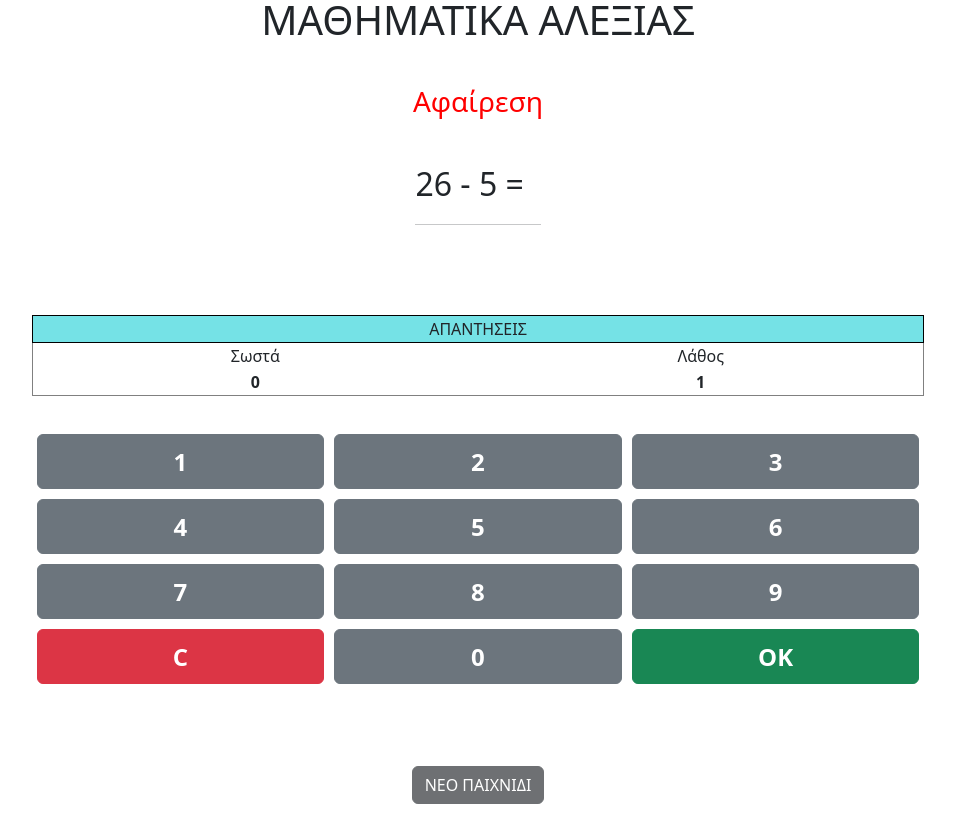
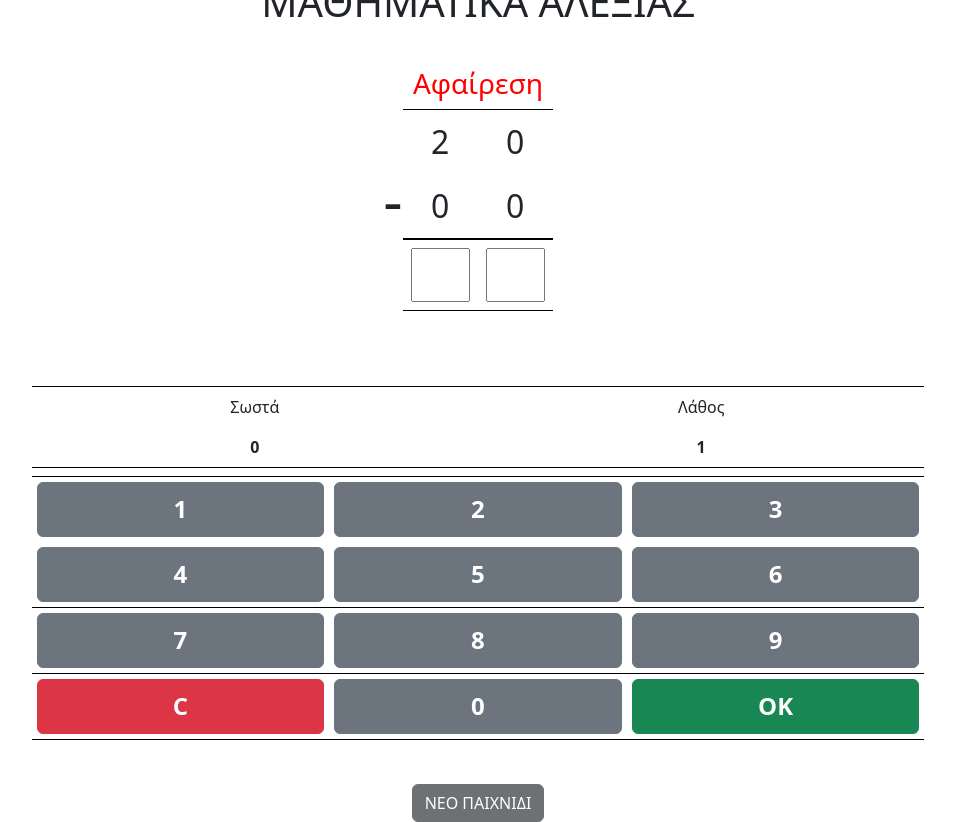
Before and after one commit to vanias78/Alexia-Math, a plain HTML site: page index.html in a window 1280 px wide. Both pictures are taken after a click on the button "ΟΚ". Shown: the whole page, without its empty margins (162-1117 px from the left). Drawn offline with nearby package versions, Linux system fonts and the light colour scheme.

Commit message:
2 num +-

```diff
--- a/index.html
+++ b/index.html
@@ -25,6 +25,54 @@
         }
     </style>
 
+    <style>
+        /* Style the math-container */
+        .math-container {
+            display: flex;
+            align-items: center;
+        }
+
+        /* Style the table */
+        table {
+            border-collapse: separate;
+            border-spacing: 0;
+            width: 150px;
+        }
+
+        /* Style the table cells */
+        td {
+            border-top: 1px solid black;
+            border-bottom: 1px solid black;
+            border-left: none;
+            border-right: none;
+            text-align: center;
+            padding: 8px;
+        }
+
+        /* Remove bottom border from the first row */
+        tr:first-child td {
+            border-bottom: none;
+        }
+
+        /* Remove top border from the second row */
+        tr:nth-child(2) td {
+            border-top: none;
+        }
+
+        /* Style the input fields */
+        input {
+            width: 100%;
+            box-sizing: border-box;
+            text-align: center;
+
+        }
+    </style>
+
+
+
+
+
+
 
 
     <div class="container text-center">
@@ -35,24 +83,53 @@
         <h3 id="math_type" style="color: red;">&nbsp;</h3>
 
 
-        <hr>
 
-        <div style="font-size:xx-large">
-            <span id="num1">&nbsp;</span> <span id="operator">&nbsp;</span> <span id="num2">&nbsp;</span> = <span
-                id="result" contenteditable="true">&nbsp;</span>
-            <hr>
-            <h3 id="wordresult" style="color:blue;">&nbsp;</h3>
+        <div class="math-container" style="padding-right: 20px;">
+            <!-- Span element -->
+            <span id="operator" style="font-size: 60px;padding-bottom: 20px;">+</span>
+
+
+
+            <div style="font-size:xx-large">
+
+                <table>
+                    <!-- First row -->
+                    <tr>
+                        <td id="num1"></td>
+                        <td id="num2"></td>
+                    </tr>
+
+                    <!-- Second row -->
+                    <tr>
+                        <td id="num3"></td>
+                        <td id="num4"></td>
+                    </tr>
+
+                    <!-- Third row -->
+                    <tr>
+                        <td id="res2"><input type="text" maxlength="1"></td>
+                        <td id="res1"><input type="text" maxlength="1"></td>
+                    </tr>
+                </table>
+
+            </div>
+
+
 
         </div>
         <hr>
+
+
+        <h3 id="wordresult" style="color:blue;">&nbsp;</h3>
+
+
+
         <!-- table Skor -->
 
         <div style="text-align: center;">
             <table border="1"
                 style="margin-left: auto; margin-right: auto; text-align: center; width: 80%; border-collapse: collapse; table-layout: fixed;">
-                <tr>
-                    <td colspan="2" style="border: 1px solid black;background-color:rgb(117, 226, 230);">ΑΠΑΝΤΗΣΕΙΣ</td>
-                </tr>
+
                 <tr>
                     <td style=" width: 50%;">Σωστά</td>
                     <td style=" width: 50%;">Λάθος</td>
@@ -66,10 +143,7 @@
 
 
 
-
-        <hr>
-
-        <table id="numpad">
+        <table id="numpad" class="mt-2">
             <tr>
                 <td><button class="btn btn-secondary" onclick="appendNumber(1)">1</button></td>
                 <td><button class="btn btn-secondary" onclick="appendNumber(2)">2</button></td>
@@ -96,6 +170,18 @@
             table {
                 margin: 0 auto;
                 /* this will center the table horizontally */
+                border-top: none;
+                border-left: none;
+                border-bottom: none;
+                border-right: none;
+
+            }
+
+            td.btn {
+                border-top: none;
+                border-left: none;
+                border-bottom: none;
+                border-right: none;
             }
 
 
@@ -130,18 +216,6 @@
 
 
 
-
-
-
-
-
-
-
-
-
-
-
-        <hr>
         <p id="newgamemsg">&nbsp;</p>
         <button class="btn btn-dark mt-1" id="newgame" onclick="resetgame()">NEO ΠΑΙΧΝΙΔΙ</button>
 
@@ -172,6 +246,8 @@
         document.getElementById("wordresult").innerHTML = "&nbsp;";
         document.getElementById("right_answer").innerHTML = 0;
         document.getElementById("wrong_answer").innerHTML = 0;
+        clearResult();
+
     }
 
 
@@ -198,21 +274,27 @@
 
 
     function appendNumber(num) {
-
         if ((gamefinished == false) || (!intervalId)) {
             document.getElementById("wordresult").innerHTML = "&nbsp;";
-            let resultElement = document.getElementById('result');
-            if (resultElement.textContent.length <= 3) {
-                resultElement.textContent += num;
+
+            let res1Input = document.getElementById("res1").querySelector("input");
+            let res2Input = document.getElementById("res2").querySelector("input");
+
+            if (res1Input.value === "") {
+                res1Input.value = num;
+            } else if (res2Input.value === "") {
+                res2Input.value = num;
+            } else {
+                // Do nothing if both res1 and res2 are filled
             }
-
         }
     }
 
+
     function clearResult() {
-        document.getElementById("wordresult").innerHTML = "&nbsp;";
-        let resultElement = document.getElementById('result');
-        resultElement.textContent = '';
+        document.getElementById("res1").querySelector("input").value = "";
+        document.getElementById("res2").querySelector("input").value = "";
+
     }
 
     function calculate() {
@@ -234,10 +316,23 @@
 
         noumero1 = parseInt(document.getElementById("num1").textContent);
         noumero2 = parseInt(document.getElementById("num2").textContent);
+        noumero3 = parseInt(document.getElementById("num3").textContent);
+        noumero4 = parseInt(document.getElementById("num4").textContent);
+
+
         praxi = document.getElementById("operator").innerText;
 
-        let content = document.getElementById("result").textContent.trim();
-        let alexiaresult = content && content !== '\u00A0' ? parseInt(content) : 0;
+        let apot1 = parseInt(document.getElementById("res2").querySelector("input").value) || 0;
+
+        let apot2 = parseInt(document.getElementById("res1").querySelector("input").value);
+
+
+
+
+
+
+
+
 
 
 
@@ -245,21 +340,31 @@
 
         if (gamefinished == false) {
             if (praxi == "+") {
-                pcresult = noumero1 + noumero2;
-                console.log(noumero1, "+", noumero2, "=", pcresult);
+                pcresult1 = noumero1 + noumero3;
+                pcresult2 = noumero2 + noumero4;
+
             } else if (praxi == "-") {
-                pcresult = noumero1 - noumero2;
-                console.log(noumero1, "-", noumero2, "=", pcresult);
+                pcresult1 = noumero1 - noumero3;
+                pcresult2 = noumero2 - noumero4;
+
             }
 
 
-            if (alexiaresult == pcresult) {
+
+            if ((apot1 == pcresult1) && (apot2 == pcresult2)) {
                 document.getElementById("wordresult").innerHTML = "ΣΩΣΤΑ !!!";
                 skor_sosto = skor_sosto + 1;
             } else {
-                document.getElementById("wordresult").innerHTML = "ΛΑΘΟΣ !!! (" + pcresult + ")";
+                document.getElementById("wordresult").innerHTML = "ΛΑΘΟΣ !!! (" + pcresult1 + pcresult2 + ")";
                 skor_lathos = skor_lathos + 1;
             }
+
+
+
+
+
+
+
             document.getElementById("right_answer").innerHTML = skor_sosto;
             document.getElementById("wrong_answer").innerHTML = skor_lathos;
             setButtonState(false);
@@ -276,37 +381,57 @@
         }
     }
 
+    function random() {
+        var praxis = Math.round(Math.random()) == 0 ? "+" : "-";
 
+        // Update the math_type and operator displays
+        document.getElementById("math_type").innerHTML = praxis == "+" ? "Πρόσθεση" : "Αφαίρεση";
+        document.getElementById("operator").innerHTML = praxis;
 
-    function random() {
-        var randomNumber = Math.round(Math.random());
-        var praxis = "+";
+        let num1, num2, num3, num4;
+
+        // Generate random numbers
+        num1 = Math.floor(Math.random() * 10);
+        num2 = Math.floor(Math.random() * 10);
+
+        if (praxis === '+') {
+            // Ensure num1 + num3 < 10
+            do {
+                num3 = Math.floor(Math.random() * (num1 + 1));
+            } while (num1 + num3 >= 10);
+
+            // Ensure num2 + num4 < 10
+            do {
+                num4 = Math.floor(Math.random() * (num2 + 1));
+            } while (num2 + num4 >= 10);
+        } else {
+            // Generate a random number less than or equal to num1 for num3
+            num3 = Math.floor(Math.random() * (num1 + 1));
+            // Generate a random number less than or equal to num2 for num4
+            num4 = Math.floor(Math.random() * (num2 + 1));
+        }
+
+        // Update the HTML elements with the generated numbers
+        document.getElementById("num1").innerHTML = num1;
+        document.getElementById("num2").innerHTML = num2;
+        document.getElementById("num3").innerHTML = num3;
+        document.getElementById("num4").innerHTML = num4;
+
+        // Clear the input fields
+        document.getElementById("res1").querySelector("input").value = "";
+        document.getElementById("res2").querySelector("input").value = "";
+
+        // Clear the wordresult display
+        document.getElementById("wordresult").innerHTML = "&nbsp;";
+
+        // Enable buttons
+        setButtonState(true);
+    }
 
 
 
 
 
-        if (randomNumber == 0) {
-            praxis = "+";
-            document.getElementById("math_type").innerHTML = "Πρόσθεση";
-        } else {
-            praxis = "-";
-            document.getElementById("math_type").innerHTML = "Αφαίρεση";
-        }
-        document.getElementById("operator").innerHTML = praxis;
-
-
-        var num1 = Math.floor(Math.random() * 91); // This will give a random number between 0 and 90
-        var num2 = Math.floor(Math.random() * (Math.min(num1, 10) + 1)); // This will give a random number between 0 and the smaller of num1 or 10
-
-        document.getElementById("num1").textContent = num1;
-        document.getElementById("num2").textContent = num2;
-        document.getElementById("result").innerHTML = "&nbsp;";
-        document.getElementById("wordresult").innerHTML = "&nbsp;";
-        setButtonState(true);
-
-    }
-
 </script>
 
 </html>
```
